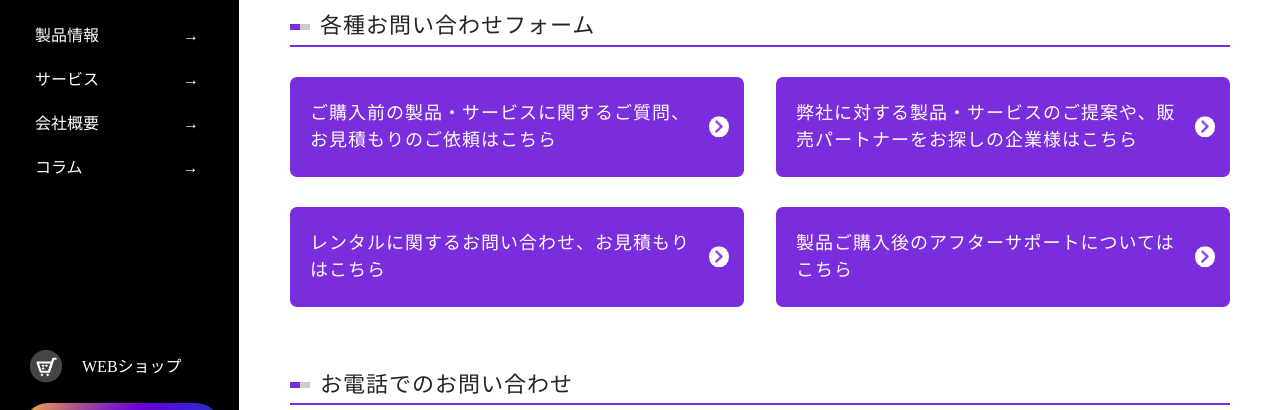
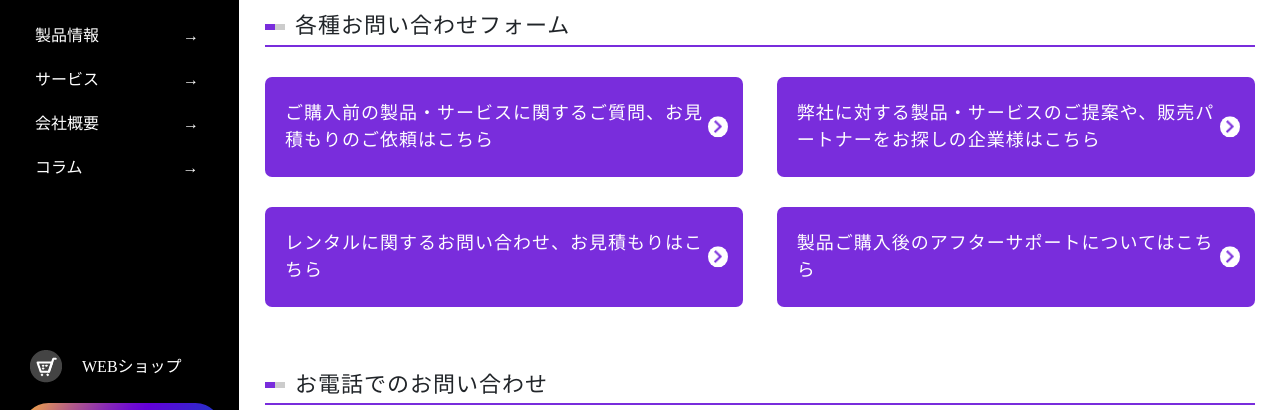
Before and after one commit to yuri-0123h/trust3, a plain HTML site: page index.html in a window 1280 px wide. Shown: the part 301-711 px from the top of the page. Drawn offline with nearby package versions, Linux system fonts and the light colour scheme.

Commit message:
Update contact.css

```diff
--- a/css/contact.css
+++ b/css/contact.css
@@ -1,7 +1,7 @@
 
 #contact{
   margin-top: 73px;
-  padding: 0 25px;
+/*   padding: 0 25px; */
   letter-spacing: 1px;
   font-family: 源ノ角ゴシック JP;
   /* border: 1px solid red; */
```
